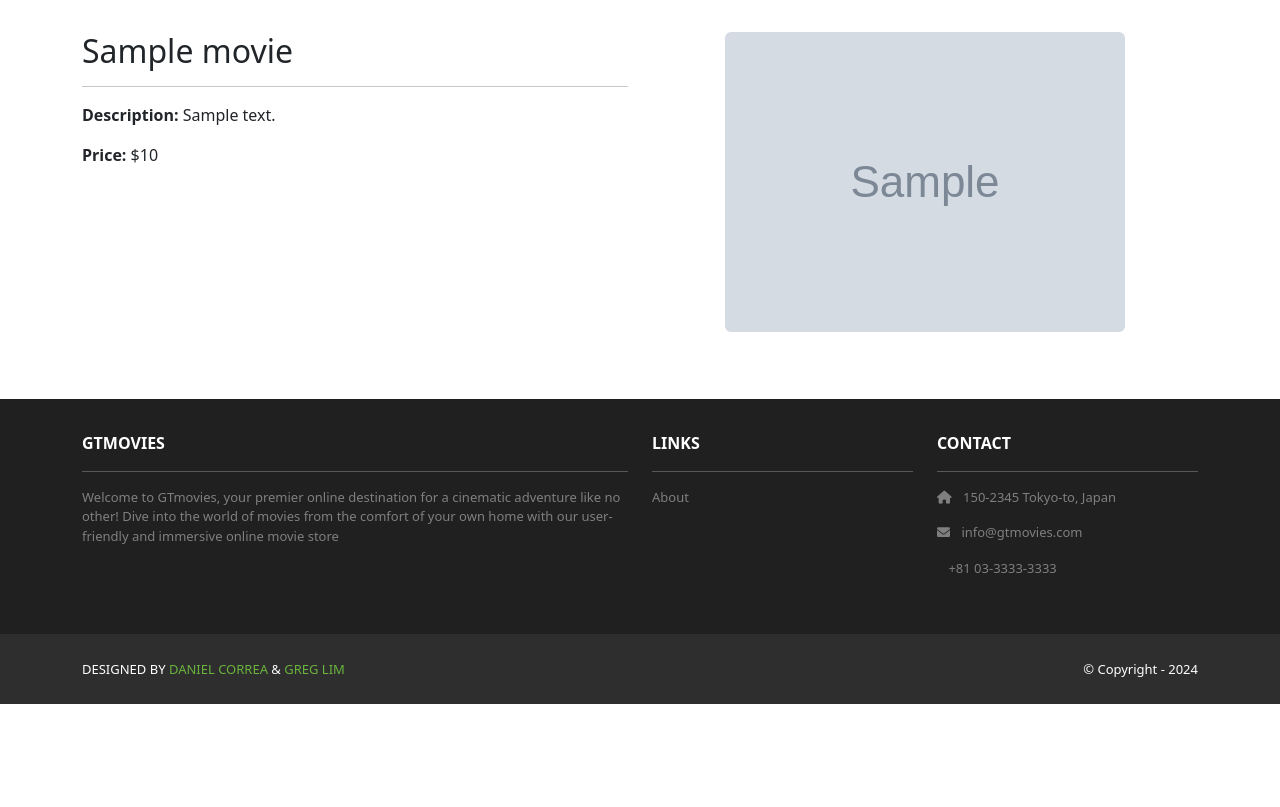
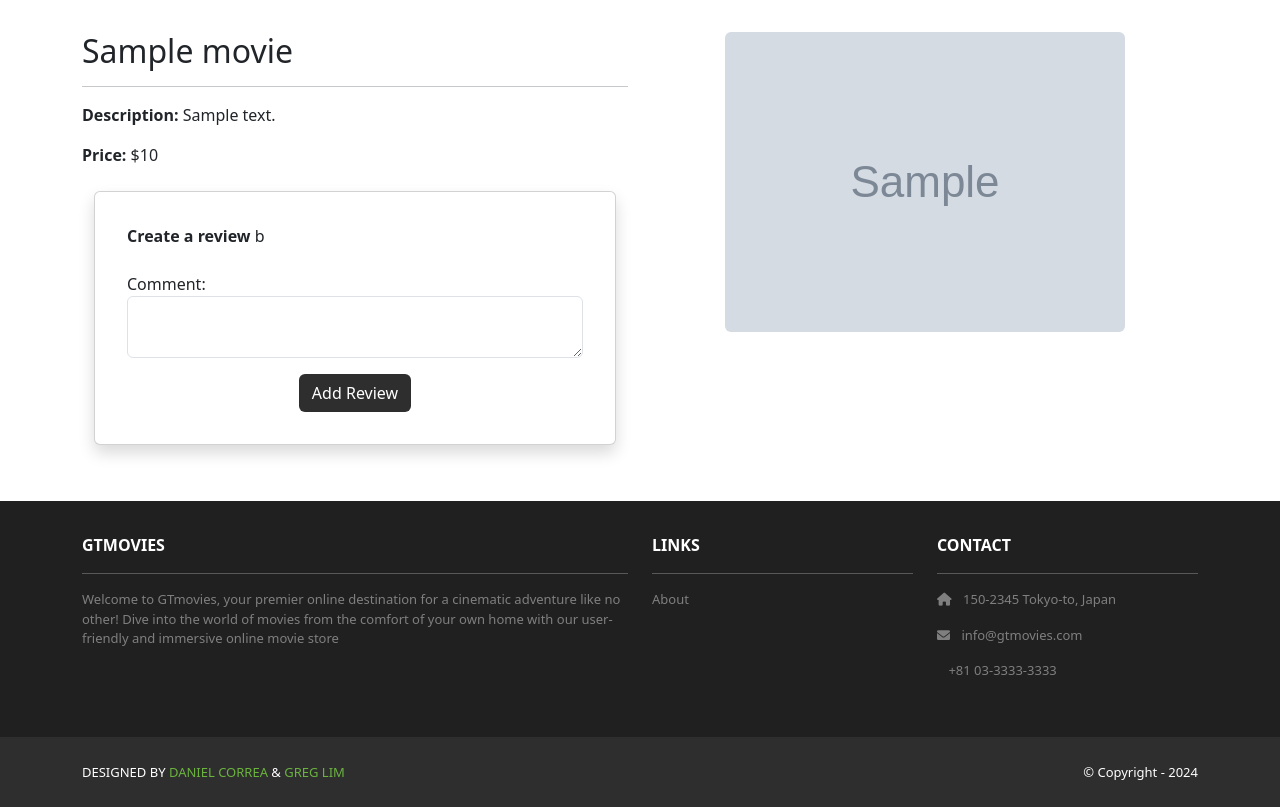
Before and after one commit to bharath-yel/GTmovies, a Django app: page /movies/1/ in a window 1280 px wide. Shown: the part 96-903 px from the top of the page. Before the commit the page ends 800 px from the top, so only its background shows below. Run offline with Django 4.2, Linux system fonts and the light colour scheme; a user stored in the database is signed in; tables that the repository leaves empty hold one stand-in row (values such as "Sample post"); grey boxes marked "Sample" are stand-in pictures.

Commit message:
adding review cards

```diff
--- a/movies/templates/movies/show.html
+++ b/movies/templates/movies/show.html
@@ -9,6 +9,37 @@
           <hr />
           <p><b>Description:</b> {{ template_data.movie.description }}</p>
           <p><b>Price:</b> ${{ template_data.movie.price }}</p>
+            {% if user.is_authenticated %}
+            <div class="container mt-4">
+              <div class="row justify-content-center">
+                <div class="col-12">
+                  <div class="card shadow p-3 mb-4 rounded">
+                    <div class="card-body">
+                        <b class="text-start">Create a review
+                        </b>b <br /><br />
+                        <form method="POST" action=
+                          "{% url 'movies.create_review'
+                          id=template_data.movie.id %}">
+                          {% csrf_token %}
+                          <p>
+                            <label for="comment">Comment:</label>
+                            <textarea name="comment" required
+                            class="form-control"
+                            id="comment"></textarea>
+                          <div class="text-center">
+                        </p>
+                            <button type="submit"
+                              class="btn bg-dark text-white">
+                              Add Review
+                            </button>
+                          </div>
+                        </form>
+                      </div>
+                    </div>
+                  </div>
+                </div>
+            </div>
+            {% endif %}
         </div>
         <div class="col-md-6 mx-auto mb-3 text-center">
           <img src="{{ template_data.movie.image.url }}"
--- a/movies/urls.py
+++ b/movies/urls.py
@@ -3,4 +3,6 @@ from . import views
 urlpatterns = [
     path('', views.index, name='movies.index'),
     path('<int:id>/', views.show, name='movies.show'),
+    path('<int:id>/review/create/', views.create_review,
+          name='movies.create_review'),
 ]
--- a/movies/views.py
+++ b/movies/views.py
@@ -1,5 +1,6 @@
-from django.shortcuts import render
-from .models import Movie
+from django.shortcuts import render, redirect
+from .models import Movie, Review
+from django.contrib.auth.decorators import login_required
 def index(request):
     search_term = request.GET.get('search')
     if search_term:
@@ -19,3 +20,16 @@ def show(request, id):
     template_data['movie'] = movie
     return render(request, 'movies/show.html',
                   {'template_data': template_data})
+
+@login_required
+def create_review(request, id):
+    if request.method == 'POST' and request.POST['comment'] != '':
+        movie = Movie.objects.get(id=id)
+        review = Review()
+        review.comment = request.POST['comment']
+        review.movie = movie
+        review.user = request.user
+        review.save()
+        return redirect('movies.show', id=id)
+    else:
+        return redirect('movies.show', id=id)
```
